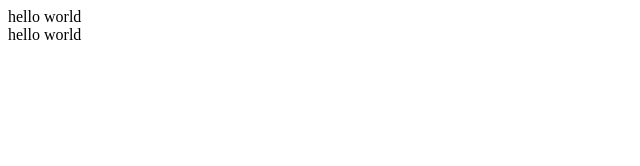
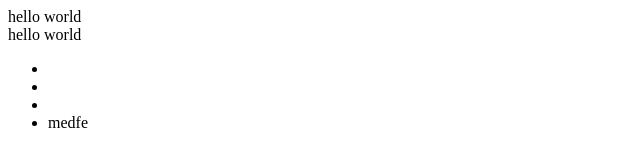
Before and after one commit to sachin123-web/htmldemo, a plain HTML site: page index.html in a window 1280 px wide. Shown: the full height of the page, 0-640 px from the left. Drawn offline with Linux system fonts and the light colour scheme.

Commit message:
add list

```diff
--- a/index.html
+++ b/index.html
@@ -13,6 +13,12 @@
         <div class= "demo">
             hello world
         </div>
+        <ul>
+            <li><home/li>
+            <li><about</li>
+            <li><contact</li>
+            <li>medfe</li>
+        </ul>
     </header>
 </body>
 </html>
```
